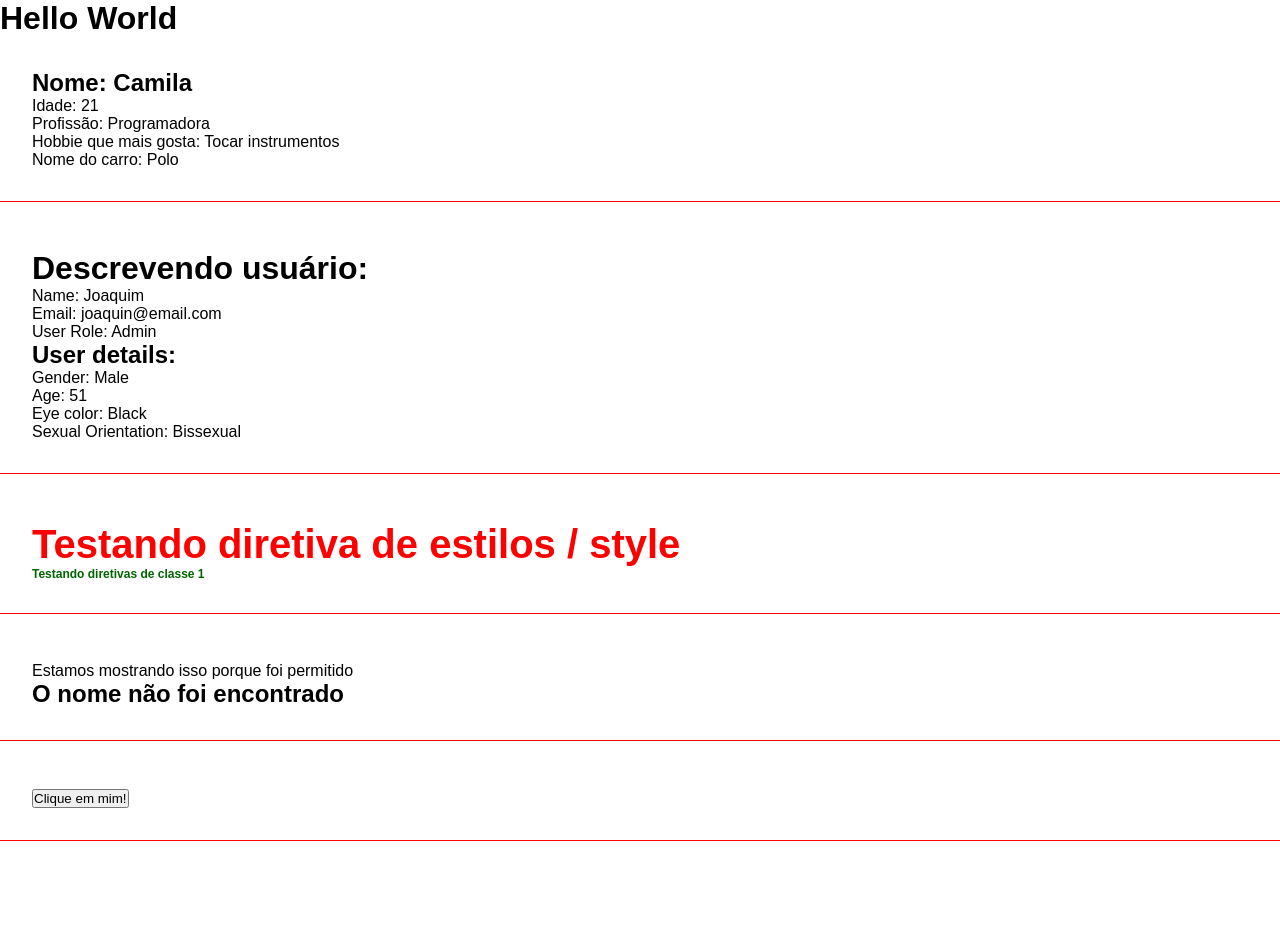
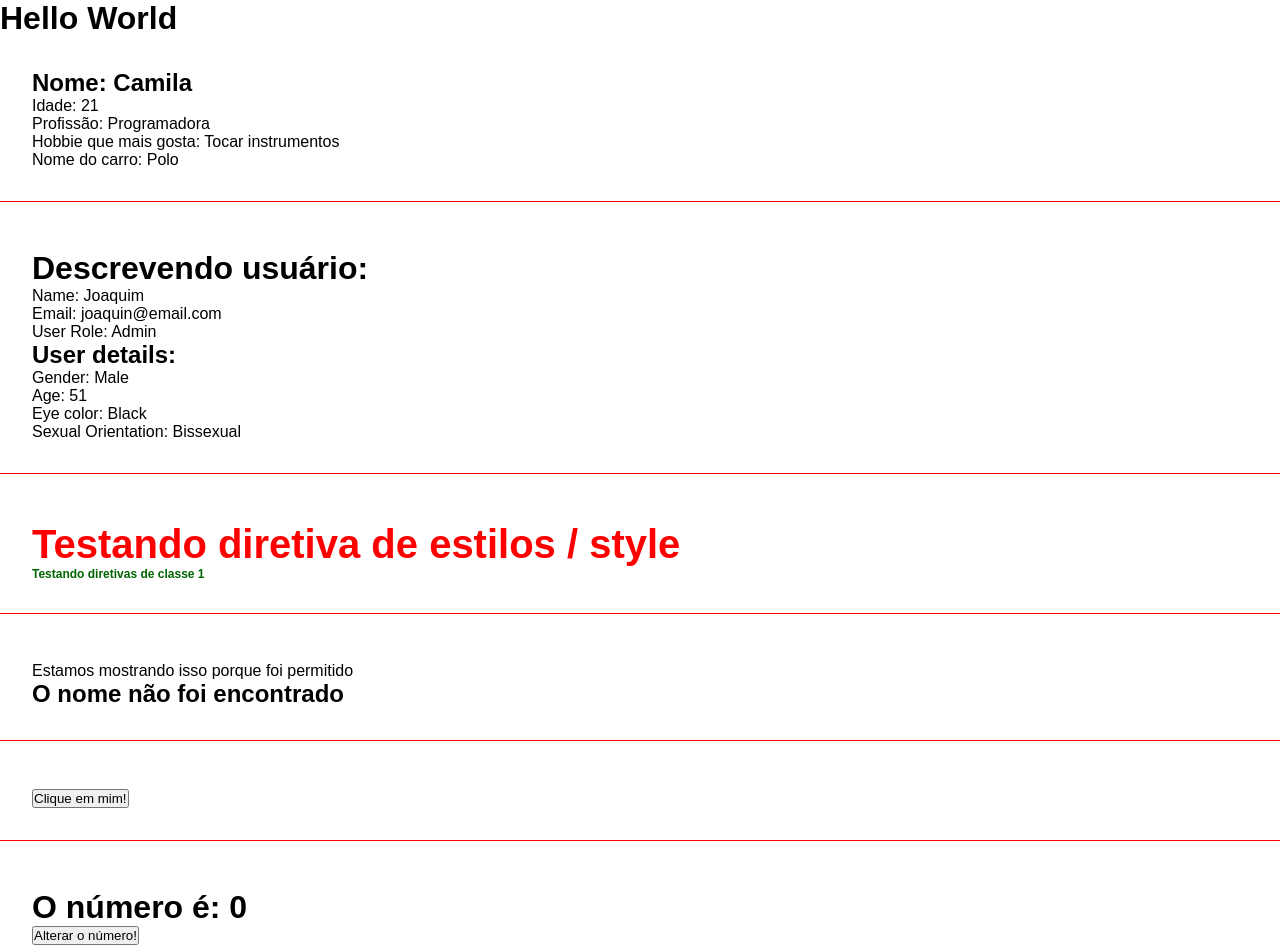
Before and after one commit to cami-codes/angular-matheusbattisti, an Angular app: page / in a window 1280 px wide. Shown: the top 952 px of the page. Built offline with nearby package versions, Linux system fonts and the light colour scheme.

Commit message:
Emitindo eventos @Output

```diff
--- a/src/app/app.component.html
+++ b/src/app/app.component.html
@@ -5,3 +5,4 @@
 <app-directives></app-directives>
 <app-if-render></app-if-render>
 <app-events></app-events>
+<app-emitter></app-emitter>
--- a/src/app/app.module.ts
+++ b/src/app/app.module.ts
@@ -8,6 +8,8 @@ import { ParentDataComponent } from './components/parent-data/parent-data.compon
 import { DirectivesComponent } from './components/directives/directives.component';
 import { IfRenderComponent } from './components/if-render/if-render.component';
 import { EventsComponent } from './components/events/events.component';
+import { EmitterComponent } from './components/emitter/emitter.component';
+import { ChangeNumberComponent } from './components/change-number/change-number.component';
 
 @NgModule({
   declarations: [
@@ -16,7 +18,9 @@ import { EventsComponent } from './components/events/events.component';
     ParentDataComponent,
     DirectivesComponent,
     IfRenderComponent,
-    EventsComponent
+    EventsComponent,
+    EmitterComponent,
+    ChangeNumberComponent
   ],
   imports: [
     BrowserModule,
--- /dev/null
+++ b/src/app/components/change-number/change-number.component.html
@@ -0,0 +1 @@
+<button (click)="handleClick()">Alterar o número!</button>
--- /dev/null
+++ b/src/app/components/change-number/change-number.component.ts
@@ -0,0 +1,21 @@
+import { Component, OnInit, Output, EventEmitter } from '@angular/core';
+
+@Component({
+  selector: 'app-change-number',
+  templateUrl: './change-number.component.html',
+  styleUrls: ['./change-number.component.css']
+})
+export class ChangeNumberComponent implements OnInit {
+
+  @Output() changeNumber: EventEmitter<any> = new EventEmitter()
+
+  constructor() { }
+
+  ngOnInit(): void {
+  }
+
+  handleClick() {
+    this.changeNumber.emit()
+  }
+
+}
--- /dev/null
+++ b/src/app/components/emitter/emitter.component.html
@@ -0,0 +1,4 @@
+<div class="class">
+  <h1>O número é: {{ myNumber }}</h1>
+  <app-change-number (changeNumber)="onChangeNumber()"></app-change-number>
+</div>
--- /dev/null
+++ b/src/app/components/emitter/emitter.component.ts
@@ -0,0 +1,20 @@
+import { Component, OnInit } from '@angular/core';
+
+@Component({
+  selector: 'app-emitter',
+  templateUrl: './emitter.component.html',
+  styleUrls: ['./emitter.component.css']
+})
+export class EmitterComponent implements OnInit {
+
+  myNumber: number = 0
+
+  constructor() { }
+
+  ngOnInit(): void {
+  }
+
+  onChangeNumber() {
+    this.myNumber = Math.floor(Math.random() * 10)
+  }
+}
```
Also changed, not shown: src/app/components/change-number/change-number.component.css (added), src/app/components/emitter/emitter.component.css (added), 2 other files (tests, documents, lock files or other folders).
